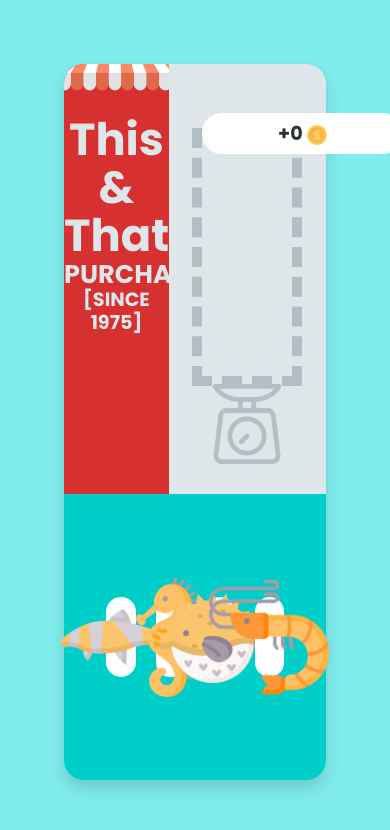
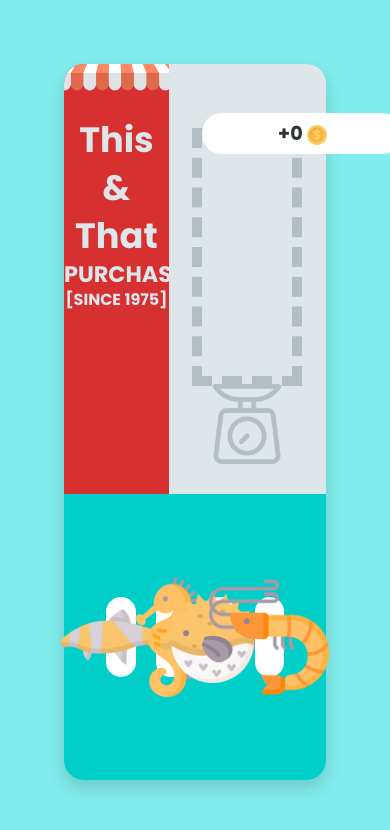
Before and after one commit to frontenders-community/fishing-shop, a plain HTML site: page index.html in a window 390 px wide. Drawn offline with Linux system fonts and the light colour scheme; a web font is replaced by a local one.

Commit message:
add media query and little refactoring on js

```diff
--- a/css/style.css
+++ b/css/style.css
@@ -183,3 +183,25 @@ body {
     width: 120px;
     height: auto;
 }
+
+@media screen and (max-width: 768px) {
+    .shop_header {
+        margin-top: 50%;
+    }
+
+    .shop_header h1 {
+        font-size: 2.2rem;
+        line-height: 3rem;
+    }
+
+    .shop_header h2 {
+        font-size: 1.4rem;
+        line-height: 1.8rem;
+    }
+
+    .shop_header p {
+        font-size: 1rem;
+        font-weight: 700;
+        line-height: 1.4rem;
+    }
+}
--- a/js/app.js
+++ b/js/app.js
@@ -1,4 +1,3 @@
-let earnings = 0;
 const fishes = [
     {
         name: "clown-loach",
@@ -21,6 +20,7 @@ const fishes = [
         priceByKg: 14,
     },
 ];
+let earnings = 0;
 
 function renderItems() {
     const itemsContainer = document.querySelector("#items");
@@ -38,6 +38,7 @@ function renderItems() {
 function renderEarnings() {
     const showEarningElement = document.querySelector("#earning-value");
     showEarningElement.innerText = `+${earnings}`;
+    console.log(`Earnings: ${earnings}`);
 }
 
 function allowDrop(ev) {
```
Also changed, not shown: 1 other file.
